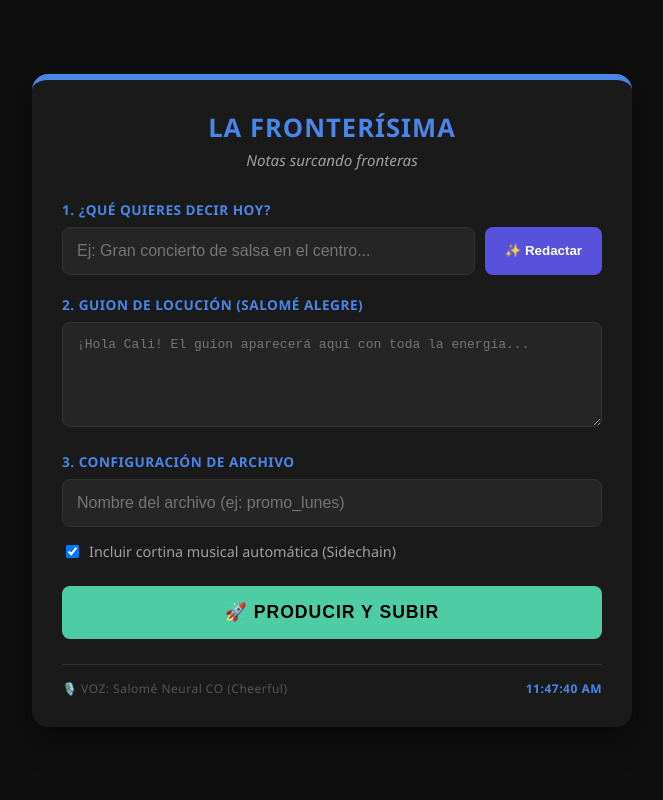
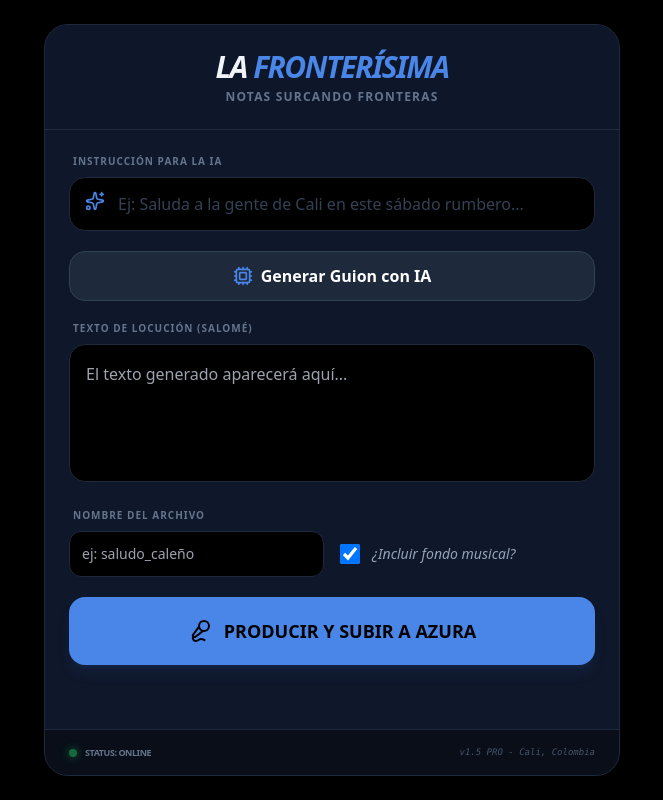
Before and after one commit to lafronterisima/Radio-IAS, a website: page public/index.html in a window 1280 px wide. Shown: the whole page, without its empty margins (308-971 px from the left). Drawn offline with nearby package versions, Linux system fonts and the light colour scheme.

Commit message:
Update index.html

```diff
--- a/public/index.html
+++ b/public/index.html
@@ -4,268 +4,106 @@
     <meta charset="UTF-8">
     <meta name="viewport" content="width=device-width, initial-scale=1.0">
     <title>Panel de Control | La Fronterísima</title>
+    <script src="https://cdn.tailwindcss.com"></script>
+    <script src="https://unpkg.com/lucide@latest"></script>
     <style>
-        :root {
-            --blue-brand: #4A86E8;
-            --dark-bg: #0f0f0f;
-            --card-bg: #1a1a1a;
-            --text-main: #ffffff;
-            --text-dim: #a0a0a0;
-            --accent-green: #4ecca3;
-            --error-red: #ff5252;
-            --input-bg: #252525;
-        }
+        .bg-brand-blue { background-color: #4A86E8; }
+        .text-brand-blue { color: #4A86E8; }
+        .border-brand-blue { border-color: #4A86E8; }
+        .focus-ring:focus { border-color: #4A86E8; ring-color: #4A86E8; }
 
-        body {
-            background-color: var(--dark-bg);
-            color: var(--text-main);
-            font-family: 'Segoe UI', Roboto, Helvetica, Arial, sans-serif;
-            margin: 0;
-            display: flex;
-            justify-content: center;
-            align-items: center;
-            min-height: 100vh;
-        }
-
-        .container {
-            width: 100%;
-            max-width: 600px;
-            padding: 20px;
-        }
-
-        .card {
-            background: var(--card-bg);
-            border-radius: 16px;
-            padding: 30px;
-            box-shadow: 0 10px 30px rgba(0,0,0,0.5);
-            border-top: 6px solid var(--blue-brand);
-        }
-
-        .header {
-            text-align: center;
-            margin-bottom: 30px;
-        }
-
-        .header h1 {
-            margin: 0;
-            font-size: 1.6em;
-            letter-spacing: 1px;
-            color: var(--blue-brand);
-            text-transform: uppercase;
-        }
-
-        .header p {
-            margin: 5px 0 0;
-            color: var(--text-dim);
-            font-style: italic;
-            font-size: 0.95em;
-        }
-
-        .section-label {
-            display: block;
-            margin: 20px 0 8px;
-            font-weight: 600;
-            color: var(--blue-brand);
-            font-size: 0.85em;
-            text-transform: uppercase;
-            letter-spacing: 0.5px;
-        }
-
-        input[type="text"], textarea {
-            width: 100%;
-            background: var(--input-bg);
-            border: 1px solid #333;
-            border-radius: 8px;
-            padding: 14px;
-            color: white;
-            font-size: 1em;
-            box-sizing: border-box;
-            transition: all 0.3s ease;
-        }
-
-        input:focus, textarea:focus {
-            outline: none;
-            border-color: var(--blue-brand);
-            background: #2a2a2a;
-        }
-
-        .row {
-            display: flex;
-            gap: 10px;
-            margin-bottom: 10px;
-        }
-
-        .btn {
-            border: none;
-            border-radius: 8px;
-            padding: 12px 20px;
-            font-weight: bold;
-            cursor: pointer;
-            transition: all 0.2s ease;
-            display: flex;
-            align-items: center;
-            justify-content: center;
-            gap: 8px;
-        }
-
-        .btn-ai {
-            background: #5851db;
-            color: white;
-            white-space: nowrap;
-        }
-
-        .btn-ai:hover:not(:disabled) {
-            background: #4740b3;
-            transform: translateY(-1px);
-        }
-
-        .btn-main {
-            background: var(--accent-green);
-            color: #000;
-            width: 100%;
-            font-size: 1.1em;
-            margin-top: 25px;
-            padding: 16px;
-            text-transform: uppercase;
-            letter-spacing: 1px;
-        }
-
-        .btn-main:hover:not(:disabled) {
-            background: #3eb38f;
-            transform: translateY(-2px);
-            box-shadow: 0 5px 15px rgba(78, 204, 163, 0.3);
-        }
-
-        .btn:disabled {
-            background: #444;
-            color: #777;
-            cursor: not-allowed;
-            transform: none;
-        }
-
-        .options {
-            margin-top: 15px;
-            display: flex;
-            align-items: center;
-            font-size: 0.9em;
-            color: var(--text-dim);
-            cursor: pointer;
-            user-select: none;
-        }
-
-        .options input { margin-right: 10px; cursor: pointer; }
-
-        #status-box {
-            margin-top: 25px;
-            padding: 15px;
-            border-radius: 8px;
-            text-align: center;
-            font-size: 0.9em;
-            display: none;
-            animation: fadeIn 0.3s ease-out;
-        }
-
-        @keyframes fadeIn { from { opacity: 0; transform: translateY(5px); } to { opacity: 1; transform: translateY(0); } }
-
-        .status-loading { background: #2c3e50; color: #ecf0f1; display: block !important; }
-        .status-success { background: #1b4332; color: #95d5b2; display: block !important; }
-        .status-error { background: #431b1b; color: #d59595; display: block !important; }
-
-        .footer-info {
-            margin-top: 25px;
-            padding-top: 15px;
-            border-top: 1px solid #333;
-            display: flex;
-            justify-content: space-between;
-            font-size: 0.75em;
-            color: #555;
-            letter-spacing: 0.5px;
-        }
-
-        #reloj-digital {
-            color: var(--blue-brand);
-            font-weight: bold;
-        }
+        /* Animación suave para botones */
+        .btn-active:active { transform: scale(0.98); }
     </style>
 </head>
-<body>
+<body class="bg-black text-slate-100 font-sans min-h-screen flex items-center justify-center p-4">
 
-<div class="container">
-    <div class="card">
-        <div class="header">
-            <h1>La Fronterísima</h1>
-            <p>Notas surcando fronteras</p>
+    <div class="w-full max-w-xl bg-slate-900 rounded-3xl shadow-2xl border border-slate-800 overflow-hidden">
+
+        <div class="p-6 text-center border-b border-slate-800 bg-slate-900/50">
+            <h1 class="text-3xl font-black tracking-tighter uppercase italic">
+                La <span class="text-brand-blue">Fronterísima</span>
+            </h1>
+            <p class="text-slate-500 text-xs mt-1 font-bold tracking-widest uppercase">Notas surcando fronteras</p>
         </div>
 
-        <span class="section-label">1. ¿Qué quieres decir hoy?</span>
-        <div class="row">
-            <input type="text" id="ideaInput" placeholder="Ej: Gran concierto de salsa en el centro...">
-            <button class="btn btn-ai" id="btnRedactar" onclick="redactarIA()">
-                ✨ Redactar
-            </button>
+        <div class="p-6 space-y-5">
+
+            <div>
+                <label class="block text-[10px] font-black text-slate-500 uppercase tracking-widest mb-2 ml-1">Instrucción para la IA</label>
+                <div class="relative">
+                    <i data-lucide="sparkles" class="absolute left-4 top-3.5 text-brand-blue w-5 h-5"></i>
+                    <input type="text" id="idea"
+                        class="w-full bg-black border border-slate-800 rounded-2xl py-3.5 pl-12 pr-4 focus:outline-none focus:border-brand-blue transition-all placeholder:text-slate-700"
+                        placeholder="Ej: Saluda a la gente de Cali en este sábado rumbero...">
+                </div>
             </div>
 
-        <span class="section-label">2. Guion de Locución (Salomé Alegre)</span>
-        <textarea id="guionText" rows="5" placeholder="¡Hola Cali! El guion aparecerá aquí con toda la energía..."></textarea>
+            <button onclick="redactar()" id="btn-redactar"
+                class="btn-active w-full bg-slate-800 hover:bg-slate-700 text-white font-bold py-3 rounded-2xl flex items-center justify-center gap-2 transition-all border border-slate-700">
+                <i data-lucide="cpu" class="w-5 h-5 text-brand-blue"></i>
+                Generar Guion con IA
+            </button>
 
-        <span class="section-label">3. Configuración de Archivo</span>
-        <input type="text" id="filename" placeholder="Nombre del archivo (ej: promo_lunes)">
-
-        <div class="options" onclick="toggleCheckbox()">
-            <input type="checkbox" id="conFondo" checked onclick="event.stopPropagation()">
-            <label>Incluir cortina musical automática (Sidechain)</label>
+            <div>
+                <label class="block text-[10px] font-black text-slate-500 uppercase tracking-widest mb-2 ml-1">Texto de Locución (Salomé)</label>
+                <textarea id="guion" rows="4"
+                    class="w-full bg-black border border-slate-800 rounded-2xl p-4 focus:outline-none focus:border-brand-blue text-slate-300 leading-relaxed transition-all resize-none"
+                    placeholder="El texto generado aparecerá aquí..."></textarea>
             </div>
 
-        <button class="btn btn-main" id="btnProduccion" onclick="procesarProduccion()">
-            🚀 PRODUCIR Y SUBIR
+            <div class="grid grid-cols-1 sm:grid-cols-2 gap-4">
+                <div>
+                    <label class="block text-[10px] font-black text-slate-500 uppercase tracking-widest mb-2 ml-1">Nombre del Archivo</label>
+                    <input type="text" id="filename"
+                        class="w-full bg-black border border-slate-800 rounded-xl p-3 text-sm focus:outline-none focus:border-brand-blue"
+                        placeholder="ej: saludo_caleño">
+                </div>
+                <div class="flex items-center justify-center sm:justify-start pt-4 sm:pt-6">
+                    <label class="flex items-center gap-3 cursor-pointer group">
+                        <input type="checkbox" id="conFondo" checked class="w-5 h-5 rounded border-slate-800 bg-black text-brand-blue focus:ring-brand-blue accent-brand-blue">
+                        <span class="text-sm text-slate-400 group-hover:text-slate-200 transition-colors italic">¿Incluir fondo musical?</span>
+                    </label>
+                </div>
+            </div>
+
+            <button onclick="producir()" id="btn-producir"
+                class="btn-active w-full bg-brand-blue hover:bg-blue-500 text-black font-black text-lg py-5 rounded-2xl shadow-lg shadow-blue-500/10 flex items-center justify-center gap-3 transition-all">
+                <i data-lucide="mic-2" class="w-6 h-6"></i>
+                PRODUCIR Y SUBIR A AZURA
             </button>
 
-        <div id="status-box"></div>
+            <div id="status" class="text-center text-xs font-bold min-h-[20px] transition-all">
+                </div>
 
-       <div class="footer-info">
-          <span>🎙️ VOZ: Salomé Neural CO (Cheerful)</span>
-          <span id="reloj-digital">00:00:00</span>
         </div>
+
+        <div class="bg-black/40 p-4 border-t border-slate-800 flex justify-between items-center px-6">
+            <div class="flex items-center gap-2">
+                <div class="w-2 h-2 bg-green-500 rounded-full animate-pulse shadow-[0_0_8px_#22c55e]"></div>
+                <span class="text-[9px] uppercase font-black text-slate-500 tracking-tighter">Status: Online</span>
+            </div>
+            <span class="text-[9px] text-slate-600 font-mono italic">v1.5 PRO - Cali, Colombia</span>
         </div>
     </div>
 
     <script>
-    const statusBox = document.getElementById('status-box');
-    const btnMain = document.getElementById('btnProduccion');
-    const btnAi = document.getElementById('btnRedactar');
+        // Inicializar iconos de Lucide
+        lucide.createIcons();
 
-    // Reloj Digital
-    function updateReloj() {
-        const ahora = new Date();
-        document.getElementById('reloj-digital').innerText = ahora.toLocaleTimeString();
-    }
-    setInterval(updateReloj, 1000);
-    updateReloj();
+        const statusDiv = document.getElementById('status');
 
-    function toggleCheckbox() {
-        const cb = document.getElementById('conFondo');
-        cb.checked = !cb.checked;
+        function updateStatus(msg, colorClass = 'text-brand-blue') {
+            statusDiv.innerHTML = msg;
+            statusDiv.className = `text-center text-xs font-bold min-h-[20px] transition-all ${colorClass}`;
+            lucide.createIcons();
         }
 
-    function showStatus(msg, type) {
-        statusBox.innerText = msg;
-        statusBox.className = 'status-' + type;
-        statusBox.style.display = 'block';
-        if(type === 'success') {
-            setTimeout(() => {
-                statusBox.style.opacity = '0';
-                setTimeout(() => { statusBox.style.display = 'none'; statusBox.style.opacity = '1'; }, 500);
-            }, 5000);
-        }
-    }
+        async function redactar() {
+            const idea = document.getElementById('idea').value;
+            if(!idea) return updateStatus("⚠️ Por favor escribe una idea primero", "text-yellow-500");
 
-    // Lógica para pedir redacción a Gemini
-    async function redactarIA() {
-        const idea = document.getElementById('ideaInput').value;
-        if(!idea) return alert("Por favor, escribe una idea primero.");
-
-        btnAi.disabled = true;
-        showStatus("🤖 Gemini está redactando tu guion...", "loading");
+            updateStatus("<div class='flex items-center justify-center gap-2'><i data-lucide='loader-2' class='animate-spin w-3 h-3'></i> Redactando con IA...</div>");
 
             try {
                 const res = await fetch('/redactar-guion', {
@@ -274,52 +112,44 @@
                     body: JSON.stringify({ idea })
                 });
                 const data = await res.json();
-            document.getElementById('guionText').value = data.guion;
-            showStatus("✅ Guion listo para locución.", "success");
+                document.getElementById('guion').value = data.guion;
+                updateStatus("✅ Guion listo para locución", "text-green-500");
             } catch (e) {
-            showStatus("❌ Error al conectar con el servidor de IA.", "error");
-        } finally {
-            btnAi.disabled = false;
+                updateStatus("❌ Error conectando con el servidor", "text-red-500");
             }
         }
 
-    // Lógica para generar voz, mezclar y subir
-    async function procesarProduccion() {
-        const texto = document.getElementById('guionText').value;
-        let nombre = document.getElementById('filename').value.trim();
+        async function producir() {
+            const texto = document.getElementById('guion').value;
+            const nombre = document.getElementById('filename').value || "locucion_" + Date.now();
             const conFondo = document.getElementById('conFondo').checked;
 
-        if(!texto || !nombre) return alert("Necesitas un guion y un nombre de archivo.");
+            if(!texto) return updateStatus("⚠️ No hay texto para procesar", "text-yellow-500");
 
-        // Limpiar nombre de archivo (solo letras, números y guiones)
-        nombre = nombre.replace(/[^a-z0-9_]/gi, '_').toLowerCase();
-        if(!nombre.endsWith('.mp3')) nombre += '.mp3';
-
-        btnMain.disabled = true;
-        showStatus("🎙️ Grabando voz y mezclando con música...", "loading");
+            updateStatus("<div class='flex items-center justify-center gap-2'><i data-lucide='refresh-cw' class='animate-spin w-3 h-3'></i> Generando audio y subiendo...</div>");
 
             try {
-            const response = await fetch('/procesar-locucion', {
+                const res = await fetch('/procesar-locucion', {
                     method: 'POST',
                     headers: {'Content-Type': 'application/json'},
-                body: JSON.stringify({ texto, nombreArchivo: nombre, conFondo })
+                    body: JSON.stringify({
+                        texto,
+                        nombreArchivo: nombre.endsWith('.mp3') ? nombre : nombre + ".mp3",
+                        conFondo
+                    })
                 });
 
-            if(response.ok) {
-                showStatus("🚀 ¡PRODUCCIÓN EXITOSA! Subido a AzuraCast.", "success");
-                document.getElementById('ideaInput').value = "";
-                document.getElementById('filename').value = "";
+                if(res.ok) {
+                    updateStatus("🔥 ¡ÉXITO! El audio ya está en AzuraCast", "text-green-500");
+                    // Limpiar campos tras éxito opcional
+                    // document.getElementById('guion').value = "";
                 } else {
-                const errorMsg = await response.text();
-                throw new Error(errorMsg);
+                    updateStatus("❌ Error en el proceso de audio", "text-red-500");
                 }
             } catch (e) {
-            showStatus("❌ Error en la producción: " + e.message, "error");
-        } finally {
-            btnMain.disabled = false;
+                updateStatus("❌ Error de red al subir", "text-red-500");
             }
         }
     </script>
-
 </body>
 </html>
```
Lines whose indentation alone changed are shown as unchanged.
